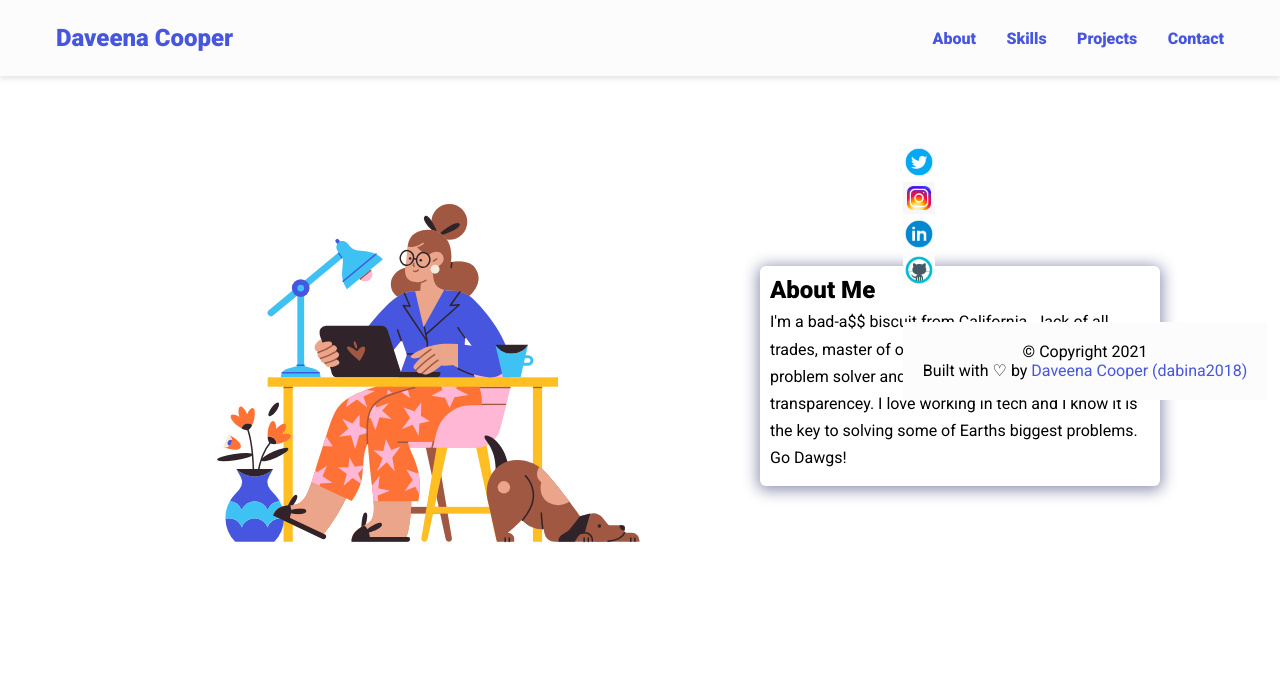
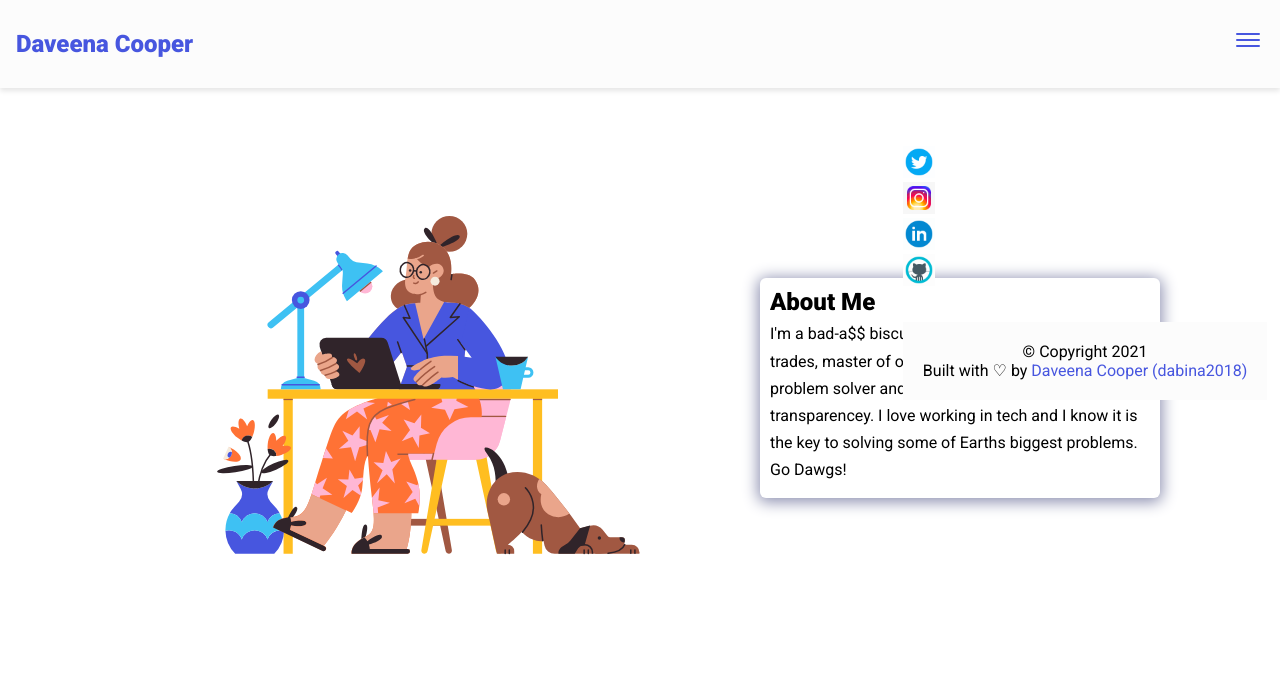
Before and after one commit to dabina2018/dabina2018.github.io, a PHP site: page / in a window 1280 px wide. Shown: the top 675 px of the page. Run offline with PHP 8.4, Linux system fonts and the light colour scheme.

Commit message:
tweak hamburger menu css for functionality

```diff
--- a/assets/css/styles.css
+++ b/assets/css/styles.css
@@ -304,6 +304,35 @@ footer {
   height: 3rem;
 }
 
+/* Media queries for responsiveness */
 @media screen and (max-width: 720px) {
   /*changes reflects on screen with a width of 720px and below*/
 }
+
+nav {
+  padding: 1.5rem 1rem;
+}
+
+nav ul {
+  position: fixed;
+  background-color: var(--bg-color);
+  flex-direction: column;
+  top: 86px;
+  left: 10%;
+  width: 80%;
+  text-align: center;
+  transform: translateX(120%);
+  transition: transform 0.5s ease-in;
+}
+
+ nav ul li {
+  margin: 8px;
+}
+
+.burger-menu {
+  display: block;
+}
+
+nav ul.show {
+  transform: translateX(0);
+}
--- a/assets/js/app.js
+++ b/assets/js/app.js
@@ -1,6 +1,7 @@
 // scroll to top functionality
 const scrollUp = document.querySelector("#scroll-up");
 
+// scroll to top functionality
 scrollUp.addEventListener("click", () => {
   window.scrollTo({
     top: 0,
```
